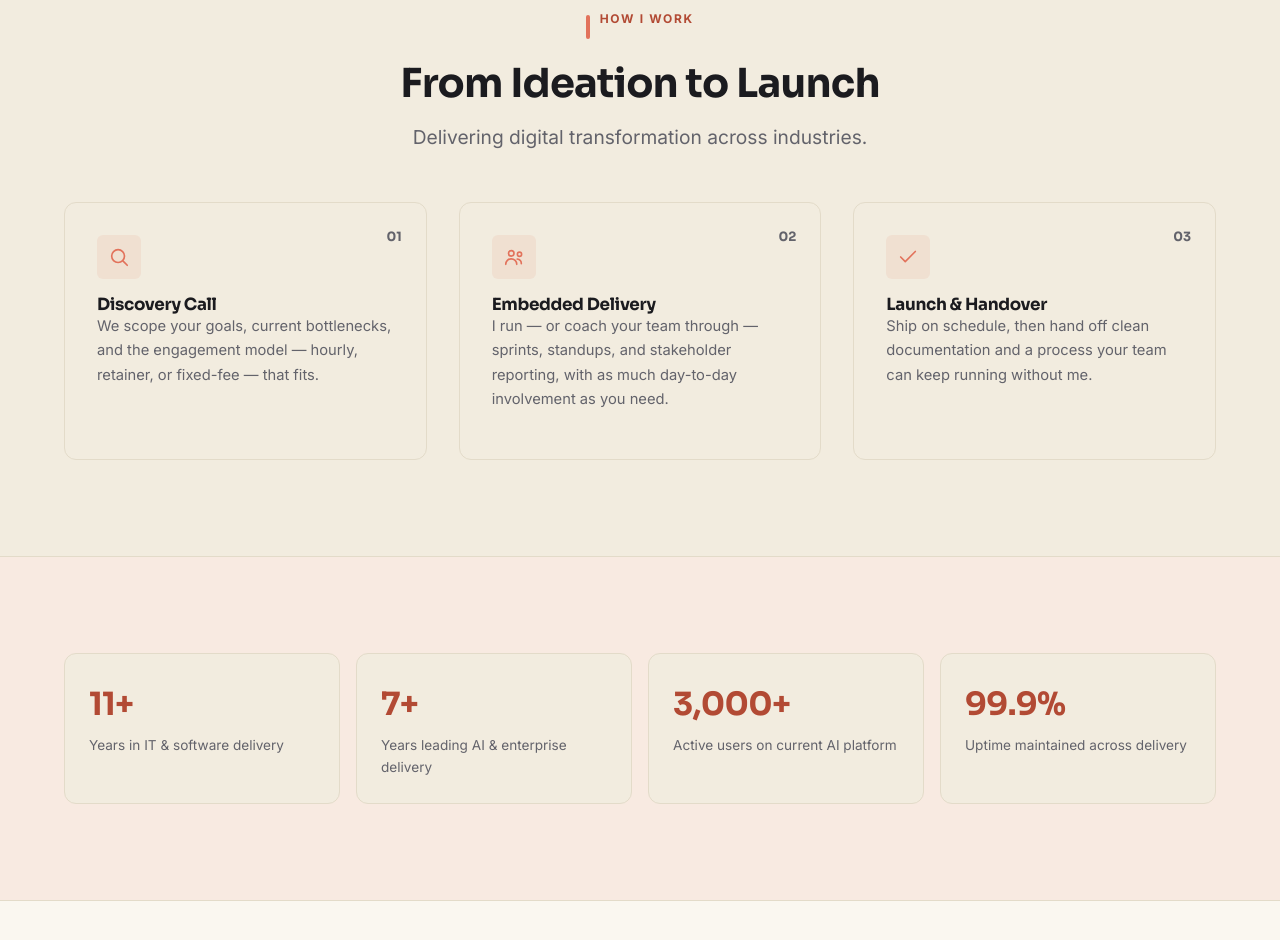
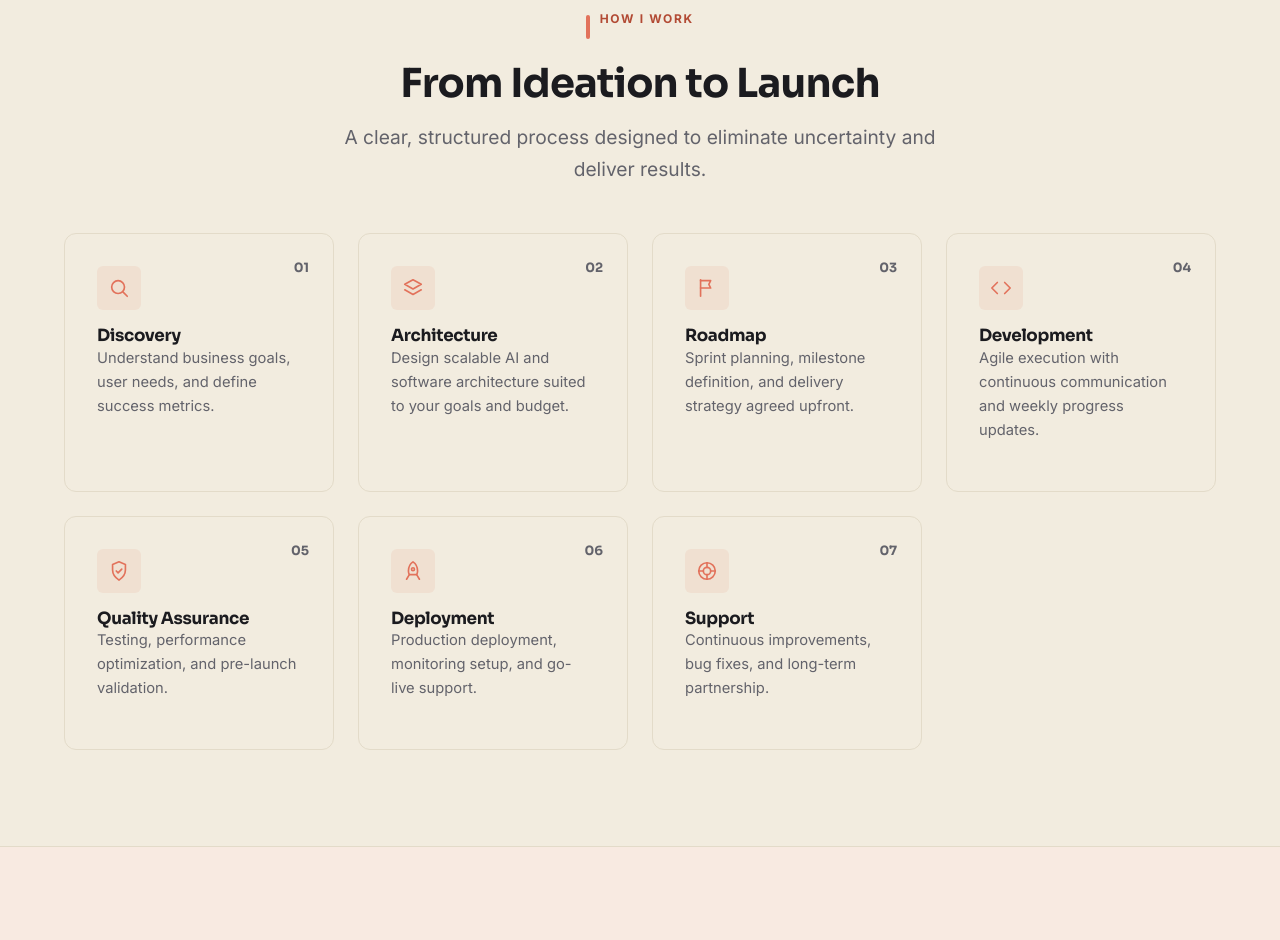
Before and after one commit to naziarasool28/naziarasool28, a plain HTML site: page index.html in a window 1280 px wide. Shown: the part 3840-4780 px from the top of the page. Drawn offline with Linux system fonts and the light colour scheme.

Commit message:
ideation to launch

```diff
--- a/index.html
+++ b/index.html
@@ -222,26 +222,50 @@
       <div class="section-head center reveal" style="margin-left:auto;margin-right:auto;">
         <div class="kicker"><span class="bar"></span><p class="eyebrow">How I Work</p></div>
         <h2>From Ideation to Launch</h2>
-        <p class="lead">Delivering digital transformation across industries.</p>
+        <p class="lead">A clear, structured process designed to eliminate uncertainty and deliver results.</p>
       </div>
-      <div class="grid-3">
+      <div class="grid-4">
         <div class="card process-card reveal">
           <span class="step-num">01</span>
           <div class="icon-badge"><svg viewBox="0 0 24 24"><circle cx="11" cy="11" r="7"></circle><line x1="21" y1="21" x2="16.5" y2="16.5"></line></svg></div>
-          <h3 style="font-size:1.05rem;margin-top:var(--sp-1);">Discovery Call</h3>
-          <p style="color:var(--text-muted);font-size:0.92rem;">We scope your goals, current bottlenecks, and the engagement model — hourly, retainer, or fixed-fee — that fits.</p>
+          <h3 style="font-size:1.05rem;margin-top:var(--sp-1);">Discovery</h3>
+          <p style="color:var(--text-muted);font-size:0.92rem;">Understand business goals, user needs, and define success metrics.</p>
         </div>
         <div class="card process-card reveal">
           <span class="step-num">02</span>
-          <div class="icon-badge"><svg viewBox="0 0 24 24"><circle cx="9" cy="8" r="3"></circle><path d="M3 20c0-3.3 2.7-6 6-6s6 2.7 6 6"></path><circle cx="18" cy="9" r="2.3"></circle><path d="M15.5 14.2c2.6.3 4.5 2.5 4.5 5.1"></path></svg></div>
-          <h3 style="font-size:1.05rem;margin-top:var(--sp-1);">Embedded Delivery</h3>
-          <p style="color:var(--text-muted);font-size:0.92rem;">I run — or coach your team through — sprints, standups, and stakeholder reporting, with as much day-to-day involvement as you need.</p>
+          <div class="icon-badge"><svg viewBox="0 0 24 24"><polygon points="12 3 21 8 12 13 3 8 12 3"></polygon><polyline points="3 14 12 19 21 14"></polyline></svg></div>
+          <h3 style="font-size:1.05rem;margin-top:var(--sp-1);">Architecture</h3>
+          <p style="color:var(--text-muted);font-size:0.92rem;">Design scalable AI and software architecture suited to your goals and budget.</p>
         </div>
         <div class="card process-card reveal">
           <span class="step-num">03</span>
-          <div class="icon-badge"><svg viewBox="0 0 24 24"><polyline points="20 6 9 17 4 12"></polyline></svg></div>
-          <h3 style="font-size:1.05rem;margin-top:var(--sp-1);">Launch &amp; Handover</h3>
-          <p style="color:var(--text-muted);font-size:0.92rem;">Ship on schedule, then hand off clean documentation and a process your team can keep running without me.</p>
+          <div class="icon-badge"><svg viewBox="0 0 24 24"><path d="M5 3v18"></path><path d="M5 4h11l-2 4 2 4H5"></path></svg></div>
+          <h3 style="font-size:1.05rem;margin-top:var(--sp-1);">Roadmap</h3>
+          <p style="color:var(--text-muted);font-size:0.92rem;">Sprint planning, milestone definition, and delivery strategy agreed upfront.</p>
+        </div>
+        <div class="card process-card reveal">
+          <span class="step-num">04</span>
+          <div class="icon-badge"><svg viewBox="0 0 24 24"><polyline points="8 6 2 12 8 18"></polyline><polyline points="16 6 22 12 16 18"></polyline></svg></div>
+          <h3 style="font-size:1.05rem;margin-top:var(--sp-1);">Development</h3>
+          <p style="color:var(--text-muted);font-size:0.92rem;">Agile execution with continuous communication and weekly progress updates.</p>
+        </div>
+        <div class="card process-card reveal">
+          <span class="step-num">05</span>
+          <div class="icon-badge"><svg viewBox="0 0 24 24"><path d="M12 2l7 3v6c0 5-3.2 8.5-7 11-3.8-2.5-7-6-7-11V5z"></path><polyline points="9 12 11 14 15 10"></polyline></svg></div>
+          <h3 style="font-size:1.05rem;margin-top:var(--sp-1);">Quality Assurance</h3>
+          <p style="color:var(--text-muted);font-size:0.92rem;">Testing, performance optimization, and pre-launch validation.</p>
+        </div>
+        <div class="card process-card reveal">
+          <span class="step-num">06</span>
+          <div class="icon-badge"><svg viewBox="0 0 24 24"><path d="M12 2c3 2 5 6 5 10 0 2-1 4-1 4l-8 0s-1-2-1-4c0-4 2-8 5-10z"></path><circle cx="12" cy="10" r="1.6"></circle><path d="M8 16l-3 5M16 16l3 5"></path></svg></div>
+          <h3 style="font-size:1.05rem;margin-top:var(--sp-1);">Deployment</h3>
+          <p style="color:var(--text-muted);font-size:0.92rem;">Production deployment, monitoring setup, and go-live support.</p>
+        </div>
+        <div class="card process-card reveal">
+          <span class="step-num">07</span>
+          <div class="icon-badge"><svg viewBox="0 0 24 24"><circle cx="12" cy="12" r="9"></circle><circle cx="12" cy="12" r="4"></circle><line x1="12" y1="3" x2="12" y2="8"></line><line x1="12" y1="21" x2="12" y2="16"></line><line x1="3" y1="12" x2="8" y2="12"></line><line x1="21" y1="12" x2="16" y2="12"></line></svg></div>
+          <h3 style="font-size:1.05rem;margin-top:var(--sp-1);">Support</h3>
+          <p style="color:var(--text-muted);font-size:0.92rem;">Continuous improvements, bug fixes, and long-term partnership.</p>
         </div>
       </div>
     </div>
```
